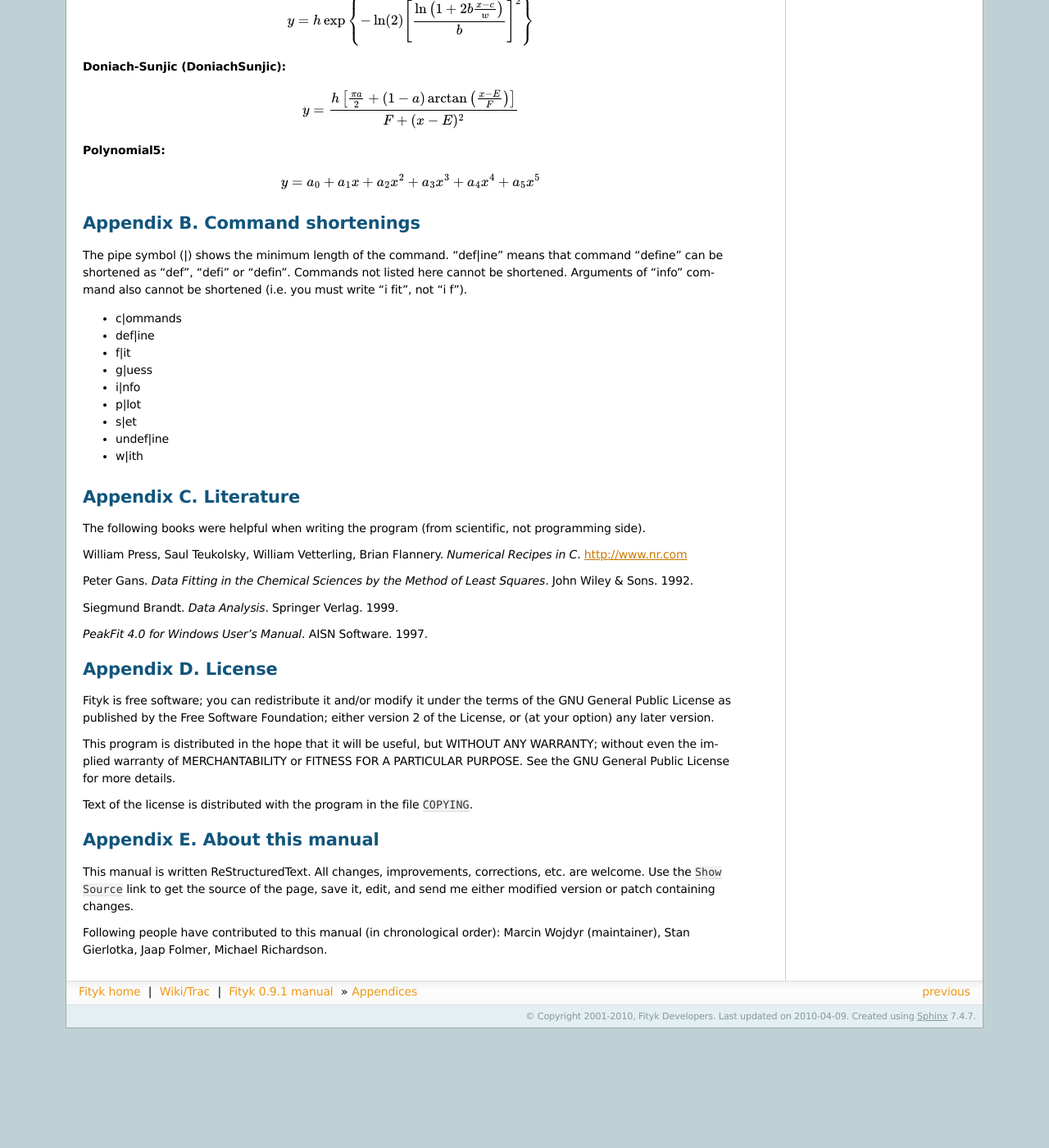
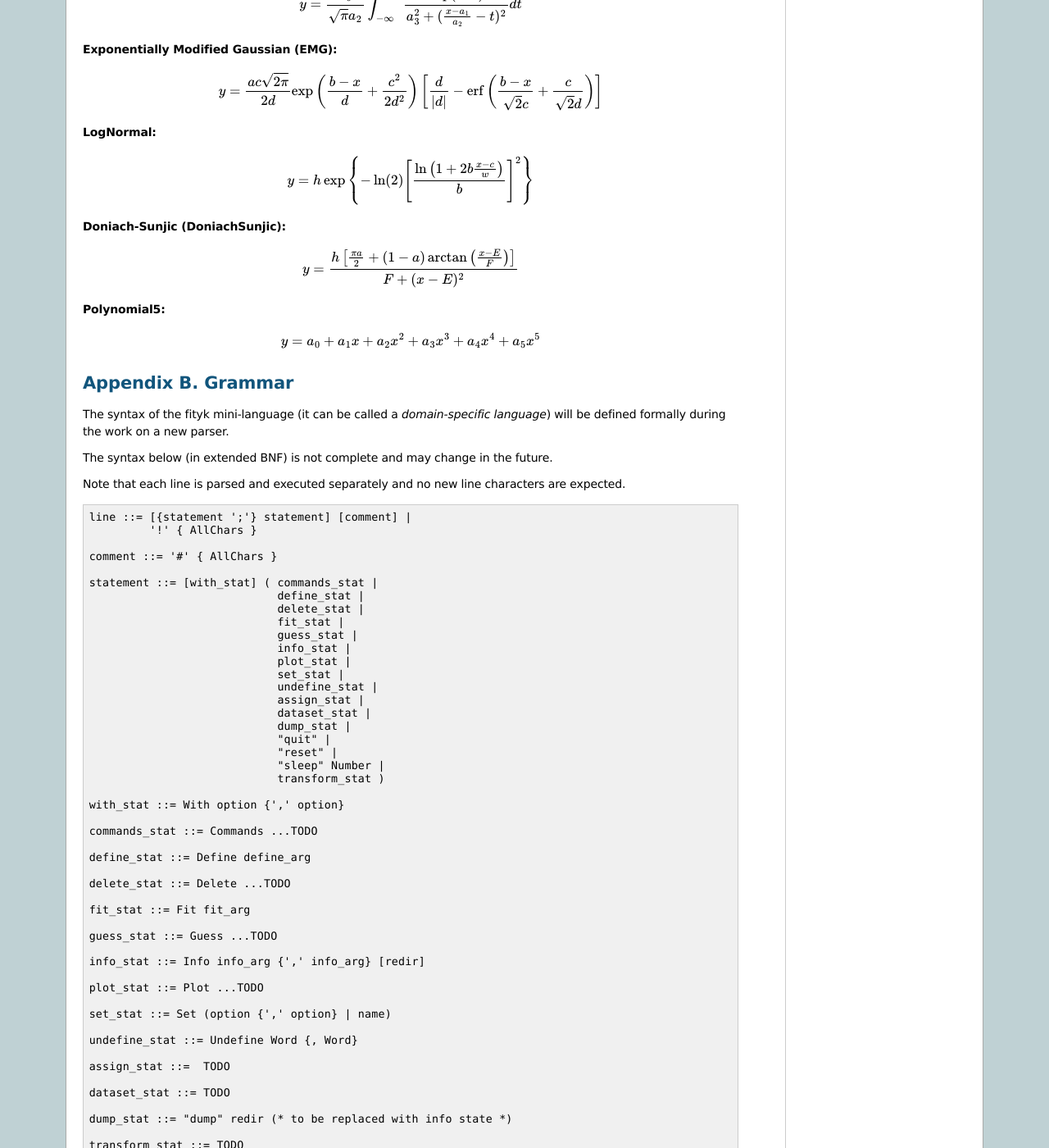
Before and after one commit to wojdyr/fityk, a Sphinx documentation site: the page built from doc/appendix.rst, in a window 1280 px wide and 1400 px high, scrolled down 2021 px. Shown: the whole window at 82% size. Built offline with Sphinx 7.4.7, drawn with Linux system fonts in a browser that asks for light colours; formulas are drawn with MathJax 3; before the commit the page ends 3275 px from its top, so only the background shows below that; some of the changed text lies outside the part shown.

Commit message:
updated docs

```diff
--- a/doc/appendix.rst
+++ b/doc/appendix.rst
@@ -39,6 +39,13 @@
 .. math::
    y = \frac{a_0}{1+\left(\frac{x-a_1}{a_2}\right)^2}
 
+**SplitLorentzian:**
+
+.. math::
+   y(x;a_0,a_1,a_2,a_3) = \begin{cases}
+   \textrm{Lorentzian}(x;a_0,a_1,a_2) & x\leq a_1\\
+   \textrm{Lorentzian}(x;a_0,a_1,a_3) & x>a_1\end{cases}
+
 **LorentzianA:**
 
 .. math::
@@ -50,14 +57,14 @@
    y = \frac{a_0} {\left[1+\left(\frac{x-a_1}{a_2}\right)^2
                            \left(2^{\frac{1}{a_3}}-1\right)\right]^{a_3}}
 
-**Split-Pearson-VII (SplitPearson7):**
+**split Pearson VII (SplitPearson7):**
 
 .. math::
    y(x;a_{0},a_{1},a_{2},a_{3},a_{4},a_{5}) = \begin{cases}
     \textrm{Pearson7}(x;a_0,a_1,a_2,a_4) & x\leq a_1\\
     \textrm{Pearson7}(x;a_0,a_1,a_3,a_5) & x>a_1\end{cases}
 
-**Pearson-VII-Area (Pearson7A):**
+**Pearson VII Area (Pearson7A):**
 
 .. math::
    y = \frac{a_0\Gamma(a_3)\sqrt{2^{\frac{1}{a_3}}-1}}
@@ -77,7 +84,14 @@
 :math:`a_3` parameters in Pearson VII and Pseudo-Voigt
 are not related.
 
-**Pseudo-Voigt-Area (PseudoVoigtA):**
+**split Pseudo-Voigt (SplitPseudoVoigt):**
+
+.. math::
+   y(x;a_{0},a_{1},a_{2},a_{3},a_{4},a_{5}) = \begin{cases}
+    \textrm{PseudoVoigt}(x;a_0,a_1,a_2,a_4) & x\leq a_1\\
+    \textrm{PseudoVoigt}(x;a_0,a_1,a_3,a_5) & x>a_1\end{cases}
+
+**Pseudo-Voigt Area (PseudoVoigtA):**
 
 .. math::
    y = a_0 \left[\frac{(1-a_3)\sqrt{\ln(2)}}{a_2\sqrt{\pi}}
@@ -152,57 +166,101 @@
 
 .. _shortenings:
 
-Appendix B. Command shortenings
-###############################
+Appendix B. Grammar
+###################
 
-The pipe symbol (\|) shows the minimum length of the command. "def|ine" means
-that command "define" can be shortened as "def", "defi" or "defin".
-Commands not listed here cannot be shortened.
-Arguments of "info" command also cannot be shortened
-(i.e. you must write "i fit", not "i f").
+The syntax of the fityk mini-language (it can be called a
+:dfn:`domain-specific language`) will be defined formally during the work
+on a new parser.
 
-+ c|ommands
+The syntax below (in extended BNF) is not complete and may change in the future.
 
-+ def|ine
+Note that each line is parsed and executed separately and no new line
+characters are expected. ::
 
-+ f|it
+  line ::= [{statement ';'} statement] [comment] |
+           '!' { AllChars }
 
-+ g|uess
+  comment ::= '#' { AllChars }
 
-+ i|nfo
+  statement ::= [with_stat] ( commands_stat |
+                              define_stat |
+                              delete_stat |
+                              fit_stat |
+                              guess_stat |
+                              info_stat |
+                              plot_stat |
+                              set_stat |
+                              undefine_stat |
+                              assign_stat |
+                              dataset_stat |
+                              dump_stat |
+                              "quit" |
+                              "reset" |
+                              "sleep" Number |
+                              transform_stat )
 
-+ p|lot
+  with_stat ::= With option {',' option}
 
-+ s|et
+  commands_stat ::= Commands ...TODO
 
-+ undef|ine
+  define_stat ::= Define define_arg
 
-+ w|ith
+  delete_stat ::= Delete ...TODO
+
+  fit_stat ::= Fit fit_arg
+
+  guess_stat ::= Guess ...TODO
+
+  info_stat ::= Info info_arg {',' info_arg} [redir]
+
+  plot_stat ::= Plot ...TODO
+
+  set_stat ::= Set (option {',' option} | name)
+
+  undefine_stat ::= Undefine Word {, Word}
+
+  assign_stat ::=  TODO
+
+  dataset_stat ::= TODO
+
+  dump_stat ::= "dump" redir (* to be replaced with info state *)
+
+  transform_stat ::= TODO
+
+
+  option ::= name '=' value
+
+  string ::= QuotedString | Word
+
+  QuotedString ::= "'" { AllChars − "'" } "'"
+
+  Word ::= { AllChars - (Whitespace | ';' | ',' | '#' ) }
+
+  AllChars ::= ? all characters ?
+
+  Commands ::= "c" | "co" | "com" | ... | "commands"
+  Define ::= "def" | ... | "define"
+  Delete ::= "del" | ... | "delete"
+  Guess ::= "g" | ... | "guess"
+  Info ::= "i" | ... | "info"
+  Plot ::= "p" | ... | "plot"
+  Set ::= "s" | "se" | "set"
+  Undefine ::= "undef" | ... | "undefine"
+  With ::= "w" | ... | "with"
+
+..
+  TODO
+  fit_stat ::= Fit fit_arg {',' fit_arg}
+  dump -> info state
+  commands > file -> set logfile file
+  commands < file -> include
+  commands ! cmd -> include ! cmd
+
 
 .. _license:
 
-Appendix C. Literature
-######################
-
-The following books were helpful when writing the program (from scientific,
-not programming side).
-
-William Press, Saul Teukolsky, William Vetterling, Brian Flannery. *Numerical Recipes in C*. http://www.nr.com
-
-Peter Gans. *Data Fitting in the Chemical Sciences by the Method of Least Squares*. John Wiley & Sons. 1992.
-
-Siegmund Brandt. *Data Analysis*. Springer Verlag. 1999.
-
-*PeakFit 4.0 for Windows User's Manual*. AISN Software. 1997.
-
-..
-    Zbigniew Michalewicz. *Algorytmy genetyczne + struktury danych = programy ewolucyjne*. WNT. 1996.
-
-    R. A. Young. *The Rietveld Method*. Oxford University Press. 1993.
-
-    R. A. Young. *User's Guide to Program DBWS-9807a*. 2000.
-
-Appendix D. License
+Appendix C. License
 ###################
 
 Fityk is free software; you can redistribute it and/or modify
--- a/doc/ref.rst
+++ b/doc/ref.rst
@@ -829,10 +829,18 @@
   the special names listed above with exeption of ``hwhm`` (use
   ``fwhm/2`` instead).
 
-UDFs can be defined either by giving a full formula,
-or as a sum of already defined functions, with possible
-:dfn:`re-parametrization`
-(see GaussianArea and GLSum below for the example of the latter).
+UDFs can be defined in a few ways:
+
+- by giving a full formula, like in the example above,
+
+- as a :dfn:`re-parametrization` of existing function
+  (see the ``GaussianArea`` example below),
+
+- as a sum of already defined functions
+  (see the ``GLSum`` example below),
+
+- ``if x <`` *expression* ``then`` *Function1(...)* ``else`` *Function2(...)*
+  (see the ``SplitL`` example below).
 
 When giving a full formula, right-hand side of the equality sign
 is similar to the :ref:`definiton of variable <variables>`,
@@ -870,18 +878,27 @@
 
 Examples::
 
-    # first how some built-in functions could be defined
+    # this is how some built-in functions could be defined
     define MyGaussian(height, center, hwhm) = height*exp(-ln(2)*((x-center)/hwhm)^2)
     define MyLorentzian(height, center, hwhm) = height/(1+((x-center)/hwhm)^2)
     define MyCubic(a0=height,a1=0, a2=0, a3=0) = a0 + a1*x + a2*x^2 + a3*x^3
+
     # supersonic beam arrival time distribution
     define SuBeArTiDi(c, s, v0, dv) = c*(s/x)^3*exp(-(((s/x)-v0)/dv)^2)/x
+
     # area-based Gaussian can be defined as modification of built-in Gaussian
     # (it is the same as built-in GaussianA function)
     define GaussianArea(area, center, hwhm) = Gaussian(area/fwhm/sqrt(pi*ln(2)), center, hwhm)
-    # sum of Gaussian and Lorentzian, a.k.a PseudoVoigt (should be in one line)
+
+    # sum of Gaussian and Lorentzian, a.k.a. PseudoVoigt (should be in one line)
     define GLSum(height, center, hwhm, shape) = Gaussian(height*(1-shape), center, hwhm)
     + Lorentzian(height*shape, center, hwhm)
+
+    # split-Gaussian, the same as built-in SplitGaussian (should be in one line)
+    define SplitG(height, center, hwhm1=fwhm*0.5, hwhm2=fwhm*0.5) =
+      if x < center then Lorentzian(height, center, hwhm1)
+                    else Lorentzian(height, center, hwhm2)
+
     # to change definition of UDF, first undefine previous definition
     undefine GaussianArea
 
@@ -1441,7 +1458,7 @@
 
 ``set option`` shows the current value of the *option*.
 
-``option = value`` changes the *option*.
+``set option = value`` changes the *option*.
 
 It is possible to change the value of the option temporarily using syntax::
 
```
Also changed, not shown: other parts of doc/appendix.rst (+2 -2 lines), 3 other files.
